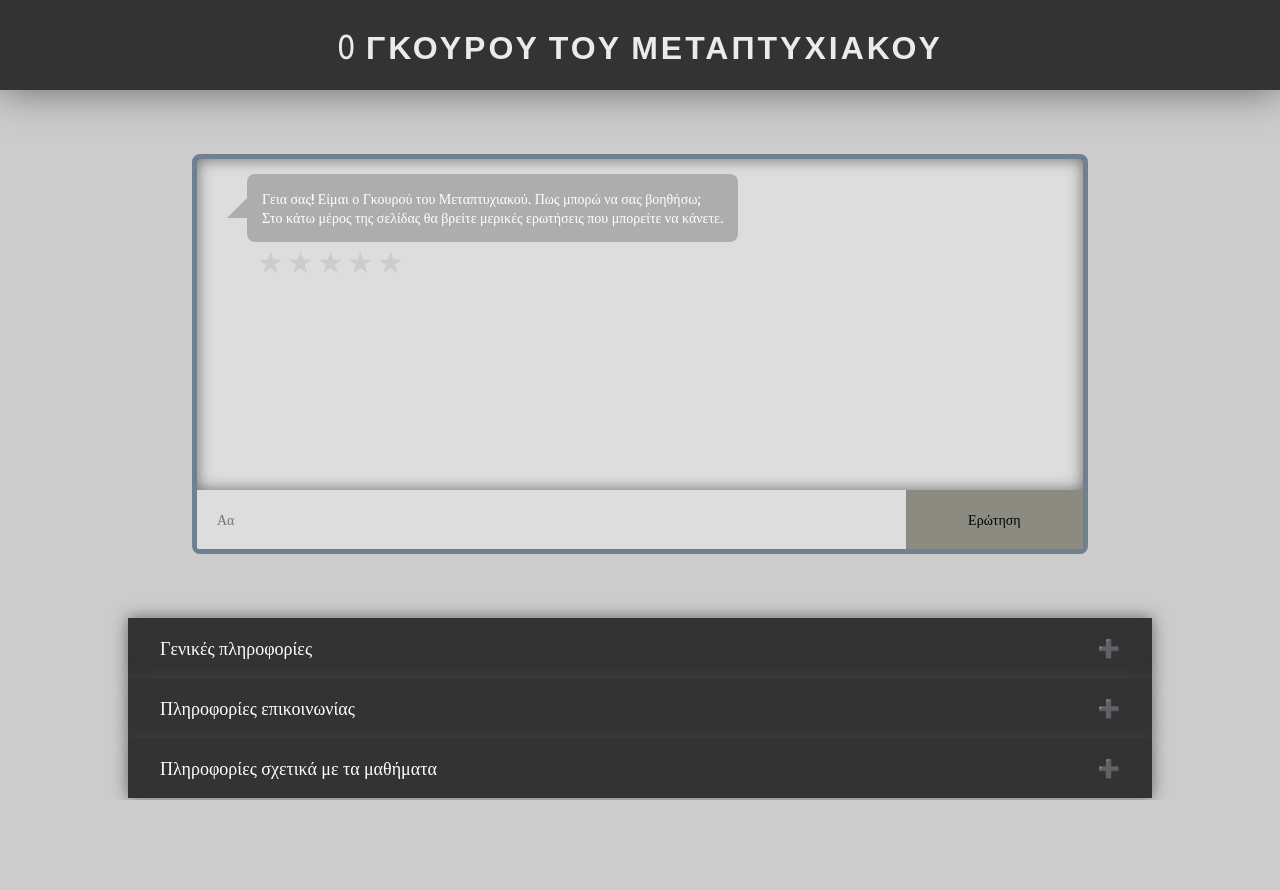
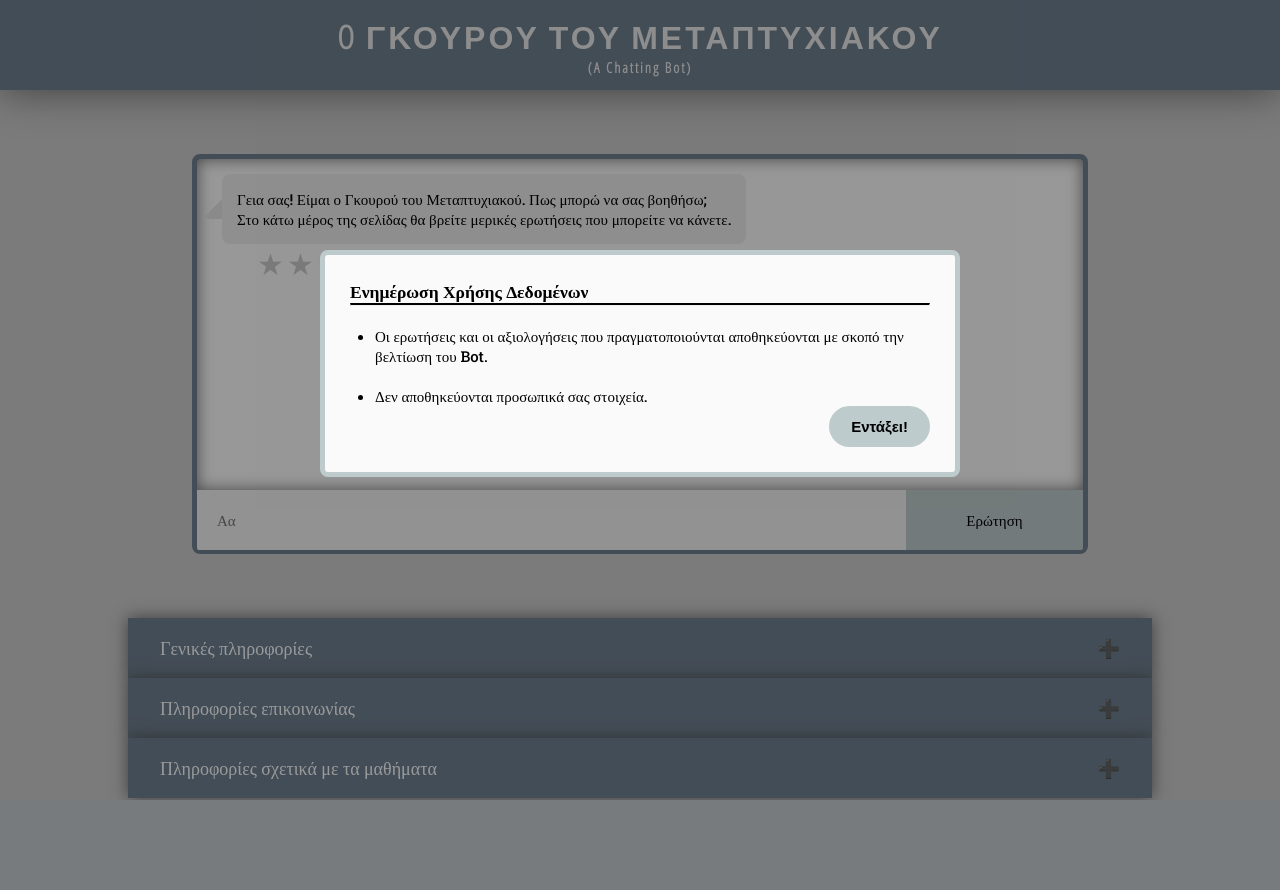
Before and after one commit to AlenBasia/ChatBot, a Flask app: page / in a window 1280 px wide. After the commit the page ends 800 px from the top, so only its background shows below. Run offline with Flask 2, Linux system fonts and the light colour scheme; parts of the project's set-up code (start-up, migrations or seed data) failed here and were passed over; some libraries are stand-ins or nearby versions.

Commit message:
Bug fixes and trainingfiles updates.

```diff
--- a/main.py
+++ b/main.py
@@ -7,6 +7,7 @@ from flask import Flask, render_template, request, Markup, redirect, url_for, js
 import json
 
 import logging
+from log.mylogger import *
 
 logging.basicConfig(level=logging.INFO)
 
@@ -19,6 +20,12 @@ def question_request(question):
     '''
 
     response = chatbot.get_response(question)
+
+    #LOG TO FILES
+    tolog = allLogs(response[0], response[1])
+    #if the answer is the default
+    if response[1].id == None:
+        tofailedlog = notAnsweredLogs(response[0])
 
     return response
 
@@ -45,7 +52,8 @@ def rating_request(myrate,response):
             response[1].id = None
 
             #learn response
-            chatbot.learn_response(response[0])
+            '''chatbot.learn_response(response[0])'''
+            chatbot.storage.create(**response[0].serialize())
             chatbot.storage.create(**response[1].serialize())
 
             #save rating to the new statement
@@ -55,6 +63,9 @@ def rating_request(myrate,response):
         elif myrate > 0:
             #save rating to the response
             chatbot.storage.updateRating(response[1].id,myrate)
+            #LOG TO LOW RATED
+            tolowratedlog = lowRatedLogs(response[0], response[1], response[1].id, myrate)
+
         rated = True
 
     else:
@@ -72,7 +83,7 @@ def rating_request(myrate,response):
 #create a bot
 chatbot = ChatBot("MSc's Guru",
                   storage_adapter='mybot.mysql_storage.SQLStorageAdapter',
-                  preprocessors=['mybot.mypreprocessors.final_sigma','chatterbot.preprocessors.clean_whitespace','mybot.mypreprocessors.remove_questionmark'],
+                  #preprocessors=['mybot.mypreprocessors.final_sigma','chatterbot.preprocessors.clean_whitespace','mybot.mypreprocessors.remove_questionmark'],
                   logic_adapters=[
                 {
                     'import_path': 'mybot.mybest_match.BestMatch',
--- a/mybot/mychatterbot.py
+++ b/mybot/mychatterbot.py
@@ -22,7 +22,7 @@ class ChatBot(object):
         storage_adapter = kwargs.get('storage_adapter', 'chatterbot.storage.SQLStorageAdapter')
 
         logic_adapters = kwargs.get('logic_adapters', [
-            'chatterbot.logic.BestMatch'
+            'mybot.mybest_match.BestMatch'
         ])
 
         # Check that each adapter is a valid subclass of it's respective parent
@@ -156,6 +156,9 @@ class ChatBot(object):
             # Save the response generated for the input
             self.storage.create(**response.serialize())
 
+        #in_response_to tag for result
+        if not response.search_in_response_to and response.in_response_to:
+            response.search_in_response_to = self.storage.tagger.get_bigram_pair_string(response.in_response_to)
 
         #ExtraResponse Contains the input too
         extraResponse = [] #a list
--- a/static/style.css
+++ b/static/style.css
@@ -27,7 +27,7 @@ hr {
 
 /*HEADER*/
 header {
-	background-color: #333333; /*DARK CHARCOAL*/
+	background-color: #708090; /*SLATE GRAY*//*#333333; /*DARK CHARCOAL*/
 	box-shadow: 0px 0px 40px 0px rgba(67,67,67,0.75);
 	/*box-shadow: 0 2px 7px 0 rgba(32, 33, 36, 0.28);*/
 
@@ -45,8 +45,8 @@ header a {
 }
 
 header h1 {
-	padding-top: 25px;
-	padding-bottom: 25px;
+	padding-top: 15px;
+	padding-bottom: 0px;
 	text-align: center;
 	/*color: #D1D1D1;*/
 	color: #EBEBEB;
@@ -55,6 +55,15 @@ header h1 {
 	font-family: 'Open Sans Condensed', sans-serif;
 	/*font-family: 'Roboto Slab', serif;*/
 }
+
+header h5 {
+	text-align: center;
+	color: #EBEBEB;
+	letter-spacing: 2px;
+	font-family: 'Open Sans Condensed', sans-serif;
+	font-size: 0.9em;
+}
+
 /*Endof HEADER*/
 
 /*MAINBODY*/
@@ -68,7 +77,7 @@ header h1 {
 /*CHAT SECTION*/
 .chatbox * {
 	font-family: 'Roboto Slab', serif;
-	font-size: 14px;
+	font-size: 15px;
 	font-weight: 500;
 }
 
@@ -78,9 +87,11 @@ header h1 {
 	margin-left: 15%;
 	margin-right: 15%;
 
-	color: #FFFFFF;
+	/*color: #FFFFFF;*/
+	color: #000;
 
-	background-color: #DDDDDD; /*GRAINSBORO*/
+	/*background-color: #DDDDDD; /*GRAINSBORO*/
+	background-color: #fcfcfc;
 	/*background-color: #F2F2F2; /*ANTI-FLASH WHITE*/
 	border: 5px solid #708090; /*SLATE GRAY*/
 
@@ -108,7 +119,8 @@ header h1 {
 	max-width: 60%;
 	padding: 15px;
 	position: relative;
-	background: #ADADAD; /*SILVER CHALICE*/
+	/*background: #ADADAD; /*SILVER CHALICE*/
+	background: #ededed;
 	border-radius: 8px;
 	clear: both;
 }
@@ -121,11 +133,16 @@ header h1 {
 	width: 0;
 	height: 0;
 	border: 20px solid transparent;
-	border-right-color: #ADADAD; /*SILVER CHALICE*/
+	/*border-right-color: #ADADAD; /*SILVER CHALICE*/
+	border-right-color: #e6e6e6;
 	border-left: 0;
 	border-bottom: 0;
 	margin-top: -10px;
 	margin-left: -20px;
+}
+
+.chatbot-bubble,οl,li{
+	margin-left: 25px;
 }
 
 .user-bubble {
@@ -136,7 +153,8 @@ header h1 {
 	max-width: 60%;
 	padding: 15px;
 	position: relative;
-	background: #708090; /*SLATE GRAY*/
+	/*background: #708090; /*SLATE GRAY*/
+	background: #c1dcf7;
 	border-radius: 8px;
 	clear: both;
 }
@@ -149,7 +167,8 @@ header h1 {
 	width: 0;
 	height: 0;
 	border: 20px solid transparent;
-	border-left-color: #708090; /*SLATE GRAY*/
+	/*border-left-color: #708090; /*SLATE GRAY*/
+	border-left-color: #c1dcf7;
 	border-right: 0;
 	border-bottom: 0;
 	margin-top: -10px;
@@ -214,7 +233,8 @@ header h1 {
 	padding: 20px 20px 20px 20px;
 	float: left;
 	width: 80%;
-	background-color: #DDDDDD; /*GRAINSBORO*/
+	/*background-color: #DDDDDD; /*GRAINSBORO*/
+	background-color: #F2F2F2; /*ANTI-FLASH WHITE*/
 
 	border: 0px;
 	border-bottom-left-radius: 2px;
@@ -231,7 +251,8 @@ header h1 {
 	padding: 20px 20px 20px 20px;
 	float: right;
 	width: 20%;
-	background-color: #8B8B81; /*MIDDLE GRAY*/
+	/*background-color: #919899;/*#8B8B81; /*MIDDLE GRAY*/
+	background-color: #becbcc;
 
 	border: 0px;
 	border-bottom-right-radius: 2px;
@@ -260,7 +281,7 @@ header h1 {
 	min-height: 50px;
 	width: 80%;
 
-	background-color: #333333; /*DARK CHARCOAL*/
+	background-color: #708090; /*SLATE GRAY*//*#333333; /*DARK CHARCOAL*/
 	color: #FFFFFF;
 	cursor: pointer;
 	padding: 18px 32px 18px 32px;
@@ -276,7 +297,7 @@ header h1 {
 }
 
 .active, .collapsible:hover {
-	background-color: #555;
+	background-color: #263545;/*#555;*/
 }
 
 .collapsible:after {
@@ -311,7 +332,7 @@ header h1 {
 	margin: 20px 25px 20px 25px;
 
 	font-family: 'Roboto Slab', serif;
-	font-size: 13px;
+	font-size: 15px;
 }
 /*Endof HELP QUESTIONS SECTION*/
 
@@ -337,3 +358,58 @@ header h1 {
         ::-webkit-scrollbar-thumb:hover {
             background: #999999; /*SPANISH GRAY*/
         }
+
+/*POPUP WHEN ENTERING SITE*/
+@keyframes fromtop{from{top:-300px;opacity:0} to{top:0;opacity:1}}
+.mydialog {
+	display: none;
+	position: fixed;
+	z-index: 1; /* Sit on top */
+	padding-top: 250px;
+	left: 0;
+	top: 0;
+	width: 100%;
+	height: 100%;
+	overflow: auto;
+	background-color: rgba(0,0,0,0.4);
+
+	font-family: 'Roboto Slab', serif;
+	font-size: 15px;
+	font-weight: 500;
+}
+
+.mydialogcontent {
+	background-color: #fafafa;
+	margin: auto;
+	padding: 25px;
+
+	border: 5px solid #becbcc;
+	border-radius: 8px;
+
+	width: 50%;
+	top: 0;
+	overflow: auto;
+
+	animation: fromtop 1s;
+}
+
+.mydialogclose {
+	padding: 10px 20px 10px 20px;
+	background-color: #becbcc;
+	border: 2px solid #becbcc;
+	border-radius: 50em;
+	float: right;
+	/*vertical-align: bottom;*/
+
+	color: #000;
+	font-size: 15px;
+	font-weight: bold;
+}
+
+.mydialogclose:hover,
+.mydialogclose:focus {
+	color: #000;
+	background-color: #fff;
+	text-decoration: none;
+	cursor: pointer;
+}
--- a/templates/index.html
+++ b/templates/index.html
@@ -26,14 +26,47 @@
 
 <!-- HEADER -->
 <header>
-	<a href="#"><h1>O Γκουρου του Μεταπτυχιακου</h1></a>
+	<a href="#"><h1>O Γκουρου του Μεταπτυχιακου</h1><h5>(A Chatting Bot)</h5></a>
+
 </header>
+
+<!-- INFORMING DIALOG -->
+<div id="myDialog" class="mydialog">
+	<!--span class="mydialogclose">&times;</span-->
+  <div class="mydialogcontent">
+	<h3>Ενημέρωση Χρήσης Δεδομένων</h3><hr style="border-top: 2px solid black;"><br>
+	<ul><li>Οι ερωτήσεις και οι αξιολογήσεις που πραγματοποιούνται αποθηκεύονται με σκοπό την βελτίωση του Bot.</li><br><li>Δεν αποθηκεύονται προσωπικά σας στοιχεία.</li></ul>
+	<input type="submit" value="Εντάξει!" class="mydialogclose" id="mydialogclose" onclick="closedialog()"/>
+  </div>
+</div>
+
+<script>
+	var mydialog = document.getElementById("myDialog");
+
+	setTimeout(function(){
+		mydialog.style.display = "block";
+	}, 2000);
+
+	//var span = document.getElementsByClassName("mydialogclose")[0];
+
+	//}
+	// When the user clicks anywhere outside of the modal, close it
+	//window.onclick = function(event) {
+	//	if (event.target == mydialog) {
+	//		mydialog.style.display = "none";
+	//	}
+	//}
+	// When the user clicks the button close the dialog
+	function closedialog(){
+		mydialog.style.display = "none";
+	}
+</script>
 
 <!-- MAIN BODY -->
 <section class="mainbody">
 
 <!-- CHATTING SECTION -->
-<section class="chatbox">
+<section class="chatbox" id="gurubot">
 
 	<div class="chatlist" id="chatList">
 
@@ -89,14 +122,14 @@
 		<p>
 			<h4>Γενικές πληροφορίες σχετικά με το μεταπτυχιακό &ldquo;Διαδραστικές Τεχνολογίες Υλικού και Λογισμικού&rdquo;</h4>
 			<ul>
-				<li>Πως λέγεται το μεταπτυχιακό;</li>
-				<li>Ποια είναι η ιστοσελίδα του μεταπτυχιακού;</li>
-				<li>Ποιος είναι ο στόχος του μεταπτυχιακού;</li>
+				<li>Τίτλος</li>
+				<li>Ιστοσελίδα</li>
+				<li>Στόχος</li>
 				<li>Σε ποιους απευθύνεται</li>
-				<li>Ποιος είναι ο αριθμός εισακτέων;</li>
-				<li>Ποια είναι τα κριτήρια επιλογής;</li>
-				<li>Ποια είναι η διάρκεια φοίτησης;</li>
-				<li>Πόσα είναι τα τέλη φοίτησης;</li>
+				<li>Αριθμός εισακτέων</li>
+				<li>Κριτήρια επιλογής</li>
+				<li>Διάρκεια φοίτησης</li>
+				<li>Δίδακτρα</li>
 			</ul>
 		</p>
 		<br>
@@ -105,14 +138,14 @@
 	<div class="content">
 		<br>
 		<p>
-			<h4>Πληροφορίες επικοινωνίας με την γραμματεία και τους καθηγητές</h4>
+			<h4>Πληροφορίες επικοινωνίας με την γραμματεία / καθηγητές</h4>
 			<ul>
-				<li>Πως μπορώ να επικοινωνήσω με την γραμματεία;</li>
+				<li>Επικοινωνία με τη γραμματεία</li>
 				<li>Email γραμματείας</li>
 				<li>Τηλέφωνο γραμματείας</li>
-				<li>Πως μπορώ να επικοινωνήσω με τον &lt;όνομα καθηγητή&gt;</li>
-				<li>Email του &lt;όνομα καθηγητή&gt;</li>
-				<li>Τηλέφωνο του &lt;όνομα καθηγητή&gt;</li>
+				<li>Επικοινωνία με τον καθηγητή &lt;όνομα καθηγητή&gt;</li>
+				<li>Email του καθηγητή &lt;όνομα καθηγητή&gt;</li>
+				<li>Τηλέφωνο του καθηγητή &lt;όνομα καθηγητή&gt;</li>
 			</ul>
 		</p>
 		<br>
@@ -123,17 +156,17 @@
 		<p>
 			<h4>Πληροφορίες σχετικά με τα μαθήματα του μεταπτυχιακού</h4>
 			<ul>
-				<li>Ποια είναι τα μαθήματα που προσφέρονται στους φοιτητές;</li>
-				<li>Πόσα μαθήματα πρέπει να παρακολουθήσω;</li>
+				<li>Μαθήματα</li>
+				<li>Αριθμός μαθημάτων</li>
 				<li>Περισσότερες πληροφορίες για τα μαθήματα</li>
 				<li>Τόπος διεξαγωγής μαθημάτων</li>
 				<li>ECTS μαθημάτων</li>
 				<li>ECTS διπλωματικής εργασίας</li>
-				<li>Πόσα ECTS έχει το μάθημα &lt;όνομα μαθήματος&gt;;</li>
-				<li>Ποιος καθηγητής διδάσκει το μάθημα &lt;όνομα μαθήματος&gt;;</li>
-				<li>Που γίνονται οι εξετάσεις;</li>
-				<li>Ποιοι είναι οι καθηγητές του μεταπτυχιακού;</li>
-				<li>Ποια μαθήματα διδάσκει ο καθηγητής &lt;όνομα καθηγητή&gt;;</li>
+				<li>ECTS του μαθήματος &lt;όνομα μαθήματος&gt;</li>
+				<li>Καθηγητής μαθήματος &lt;όνομα μαθήματος&gt;</li>
+				<li>Χώρος διεξαγωγής εξετάσεων</li>
+				<li>Καθηγητές</li>
+				<li>Μαθήματα του καθηγητή &lt;όνομα καθηγητή&gt;</li>
 			</ul>
 		</p>
 		<br>
```
Also changed, not shown: log/mylogger.py (added, +75 -0 lines), mybot/mybest_match.py (+10 -9 lines), db.sqlite3 (deleted), 9 other files.
